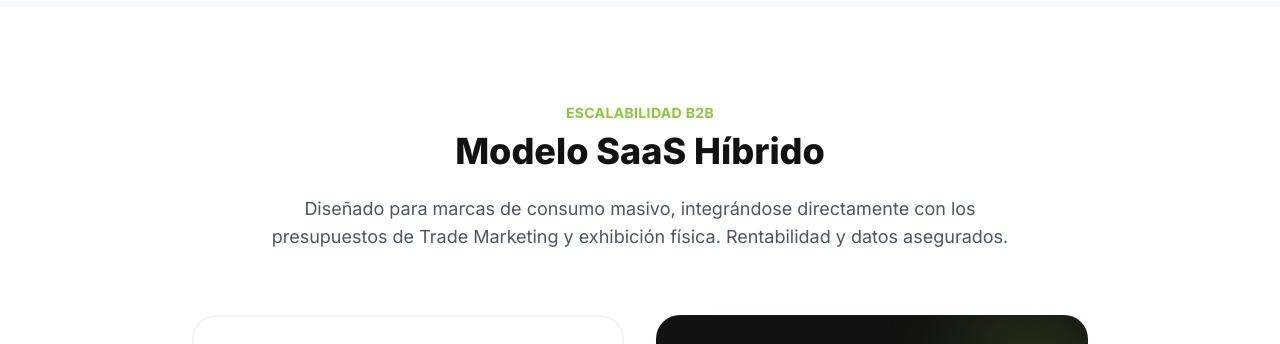
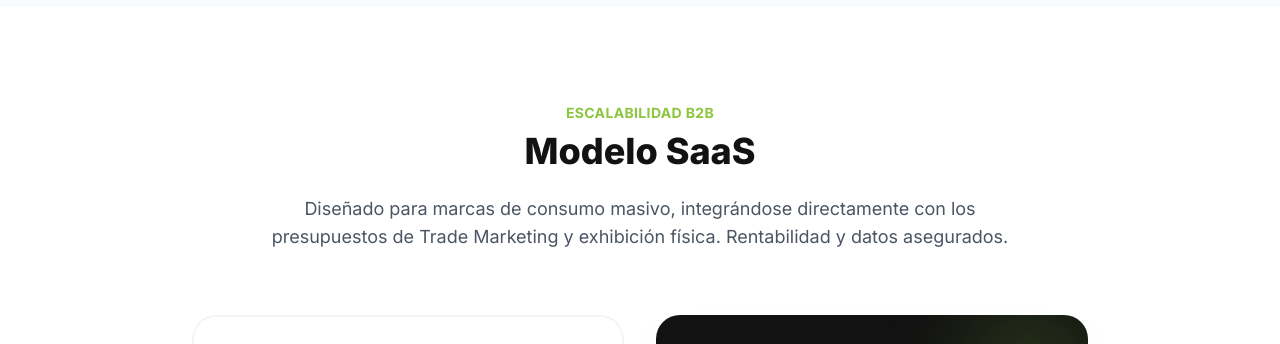
Before and after one commit to davidjoser93/DashboardRetail, a plain HTML site: page index.html in a window 1280 px wide. Shown: the part 3440-3784 px from the top of the page. Drawn offline with nearby package versions, Linux system fonts and the light colour scheme.

Commit message:
Actualizar index.html

```diff
--- a/index.html
+++ b/index.html
@@ -371,7 +371,7 @@
         <div class="max-w-7xl mx-auto px-4 sm:px-6 lg:px-8">
             <div class="text-center max-w-3xl mx-auto mb-16">
                 <h2 class="text-brand-green font-bold tracking-wide uppercase text-sm mb-2">Escalabilidad B2B</h2>
-                <h3 class="text-3xl md:text-4xl font-extrabold text-brand-black mb-6">Modelo SaaS Híbrido</h3>
+                <h3 class="text-3xl md:text-4xl font-extrabold text-brand-black mb-6">Modelo SaaS</h3>
                 <p class="text-gray-600 text-lg">
                     Diseñado para marcas de consumo masivo, integrándose directamente con los presupuestos de Trade Marketing y exhibición física. Rentabilidad y datos asegurados.
                 </p>
```
